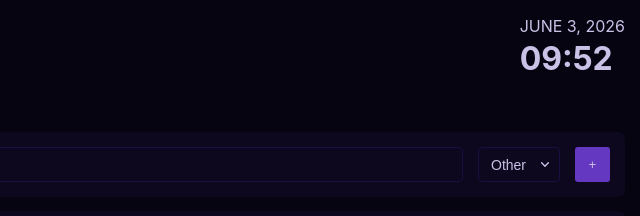
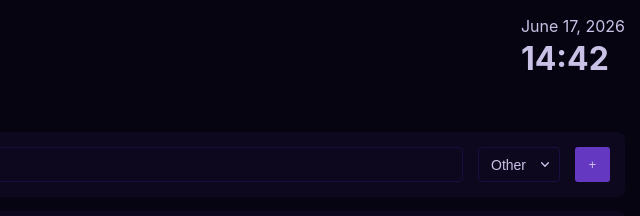
Before and after one commit to AnastasiiaKrtsk/todo-app, a website built with Vite: page index.html in a window 1280 px wide. Shown: the top 216 px of the page, 640-1280 px from the left. Built offline with nearby package versions, Linux system fonts and the light colour scheme.

Commit message:
date
datae live implemented

```diff
--- a/index.html
+++ b/index.html
@@ -16,10 +16,7 @@
             <h1>Today</h1>
             <p>Focus on what metters</p>
           </div>
-          <div>
-            <p>JUNE 3, 2026</p>
-            <h1>09:52</h1>
-          </div>
+          <div class="date"></div>
         </div>
       </header>
 
--- a/package.json
+++ b/package.json
@@ -12,5 +12,8 @@
   "devDependencies": {
     "gh-pages": "^6.3.0",
     "vite": "^8.0.12"
+  },
+  "dependencies": {
+    "dayjs": "^1.11.21"
   }
 }
--- a/src/dom.js
+++ b/src/dom.js
@@ -2,3 +2,4 @@ export const form = document.querySelector('#task-form');
 export const list = document.querySelector('.list');
 export const tagSelect = document.querySelector('#tag-select');
 export const filters = document.querySelector('.filters');
+export const header = document.querySelector('.date');
--- a/src/render.js
+++ b/src/render.js
@@ -1,7 +1,8 @@
 //render.js
-import { list, tagSelect, filters } from './dom';
+import { list, tagSelect, filters, header } from './dom';
 import { state } from './state';
 import { TAGS, FILTERS, SORTERS } from './constants';
+import dayjs from 'dayjs';
 
 function getFilteredTasks() {
   const matchFilter = FILTERS[state.currentFilter];
@@ -80,3 +81,15 @@ const renderSorters = () => {
   });
   sorting.value = state.sort;
 };
+
+const renderHeader = () => {
+  const date = dayjs().format('MMMM D, YYYY');
+  const time = dayjs().format('HH:mm');
+
+  header.innerHTML = `
+    <p>${date}</p>
+    <h1>${time}</h1>
+   `;
+};
+renderHeader();
+setInterval(renderHeader, 1000);
```
Also changed, not shown: 1 other file.
